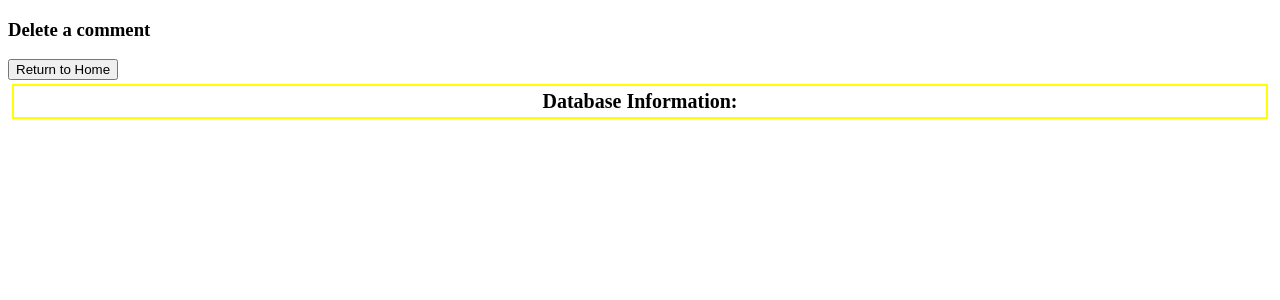
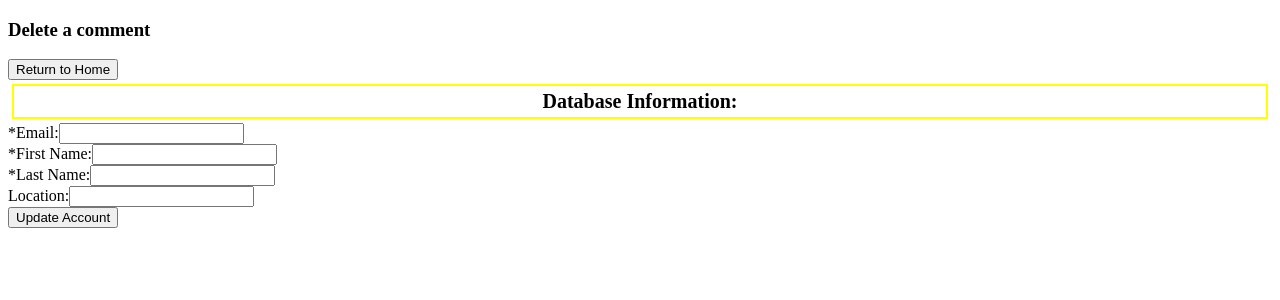
Before and after one commit to DutsAndrew/blog-cms, a Next.js app: page /account/update in a window 1280 px wide. Shown: the top 300 px of the page. Built offline with nearby package versions, Linux system fonts and the light colour scheme.

Commit message:
API call to get user and update user on form submit

```diff
--- a/app/account/update/page.tsx
+++ b/app/account/update/page.tsx
@@ -4,8 +4,13 @@ import Link from "next/link";
 import styles from '../../page.module.css';
 import { useEffect, useState } from "react";
 import { AccountInformationState } from "@/types/interfaces";
+import Filter from 'bad-words';
+import { UpdatedAccountInformation } from "@/types/interfaces";
+import { useRouter } from 'next/navigation';
 
 const UpdateAccount = () => {
+
+  const router = useRouter();
 
   const [apiResponse, setApiResponse] = useState<AccountInformationState>({
     accountInformation: null,
@@ -33,7 +38,6 @@ const UpdateAccount = () => {
         },
       });
       const response = await findAccount.json();
-      console.log(response);
       if (response.account) {
         // account was found and attached to response body
         setApiResponse({
@@ -56,6 +60,101 @@ const UpdateAccount = () => {
     };
   };
 
+  const handleAccountUpdateFormSubmit = (e: React.FormEvent) => {
+    e.preventDefault();
+
+    const email = document.querySelector('#email-input-account-update'),
+          firstName = document.querySelector('#first-name-input-account-update'),
+          lastName = document.querySelector('#last-name-input-account-update'),
+          location = document.querySelector('#location-input-account-update');
+
+    if (email && firstName && lastName && location) {
+      // form elements exist in DOM
+      if ((email as HTMLInputElement).value.length !== 0
+        && (firstName as HTMLInputElement).value.length !== 0
+        && (lastName as HTMLInputElement).value.length !== 0
+      ) {
+        // required inputs are not empty
+        const scrubbedResponses: UpdatedAccountInformation = sanitizeFormResponses((email as HTMLInputElement).value,
+          (firstName as HTMLInputElement).value,
+          (lastName as HTMLInputElement).value,
+          (location as HTMLInputElement).value,
+        );
+        sendFormDataToDb(scrubbedResponses);
+      } else {
+        alert('You cannot submit this form without a first name, last name, or email');
+      };
+    } else {
+      return;
+    };
+  };
+
+  const sanitizeFormResponses = (email: string, firstName: string, lastName: string, location: string) => {
+    const filter = new Filter();
+    const scrubbedEmail = filter.clean(email);
+    const scrubbedFirstName = filter.clean(firstName);
+    const scrubbedLastName = filter.clean(lastName);
+    const scrubbedLocation = filter.clean(location);
+    return {
+      email: scrubbedEmail,
+      firstName: scrubbedFirstName,
+      lastName: scrubbedLastName,
+      location: scrubbedLocation,
+    };
+  };
+
+  const sendFormDataToDb = async (data: UpdatedAccountInformation): Promise<void> => {
+    const formData = new URLSearchParams();
+          formData.append('email', data.email);
+          formData.append('firstName', data.firstName);
+          formData.append('lastName', data.lastName);
+          if (data.location)  formData.append('location', data.location);
+
+    const token: string | null = sessionStorage.getItem("token");
+    if (token) {
+      const url: string = 'http://localhost:8080/api/user/account';
+      try {
+        const findAccount = await fetch(url, {
+          method: 'PUT',
+          headers: {
+            'Accept': 'application/json',
+            'Authorization': `Bearer ${token}`,
+            'Content-Type': 'application/x-www-form-urlencoded',
+          },
+          body: formData.toString(),
+        });
+        const response = await findAccount.json();
+        if (response.account) {
+          // account was found and attached to response body
+          setApiResponse({
+            accountInformation: response.account,
+            foundAccount: true,
+            message: `${response.message}`,
+          });
+          alert('In order to maintain security we are signing you out, please sign in with your updated information');
+          handleSignOut();
+        } else {
+          // api call had no errors but no user data was found
+          setApiResponse({
+            foundAccount: false,
+            message: `${response.message}`,
+          });
+        }
+      } catch (error) {
+        setApiResponse({
+          foundAccount: false,
+          message: `${apiResponse.message}`,
+        });
+      };
+    };
+  };
+
+  const handleSignOut = () => {
+    sessionStorage.removeItem("token");
+    router.push('/');
+    alert('you have been signed out');
+  };
+
   return (
     <section className={styles.deleteCommentContainer}>
       <h1 className={styles.headerTitle}>Delete a comment</h1>
@@ -71,6 +170,66 @@ const UpdateAccount = () => {
             {apiResponse.message}
           </p>
         </div>
+
+        <form
+          className={styles.accountUpdateForm}
+          onSubmit={(e) => handleAccountUpdateFormSubmit(e)}
+        >
+          <div className={styles.formGroup}>
+            <label htmlFor="email">
+              *Email:
+              <input
+                id="email-input-account-update"
+                name="email"
+                type="email"
+                defaultValue={apiResponse.accountInformation ? apiResponse.accountInformation.email : ''}>
+              </input>
+            </label>
+          </div>
+
+          <div className={styles.formGroup}>
+            <label htmlFor="firstName">
+              *First Name:
+              <input
+                id="first-name-input-account-update"
+                name="firstName"
+                type="text"
+                defaultValue={apiResponse.accountInformation ? apiResponse.accountInformation.firstName : ''}>
+              </input>
+            </label>
+          </div>
+
+          <div className={styles.formGroup}>
+            <label htmlFor="lastName">
+              *Last Name:
+              <input
+                id="last-name-input-account-update"
+                name="lastName"
+                type="text"
+                defaultValue={apiResponse.accountInformation ? apiResponse.accountInformation.lastName : ''}>
+              </input>
+            </label>
+          </div>
+
+          <div className={styles.formGroup}>
+            <label htmlFor="location">
+              Location:
+              <input
+                id="location-input-account-update"
+                name="location"
+                type="text"
+                defaultValue={apiResponse.accountInformation ? apiResponse.accountInformation.location : ''}>
+              </input>
+            </label>
+          </div>
+
+          <button
+            className={styles.accountUpdateFormBtn}
+            type="submit"
+          >
+            Update Account
+          </button>
+        </form>
     </section>
   );
 };
--- a/app/post/update/page.tsx
+++ b/app/post/update/page.tsx
@@ -10,7 +10,6 @@ import {
   UpdateRequestedState,
   Post
 } from '@/types/interfaces';
-
 
 export default function UpdatePost() {
 
```
Also changed, not shown: types/interfaces.ts (+14 -1 lines).
